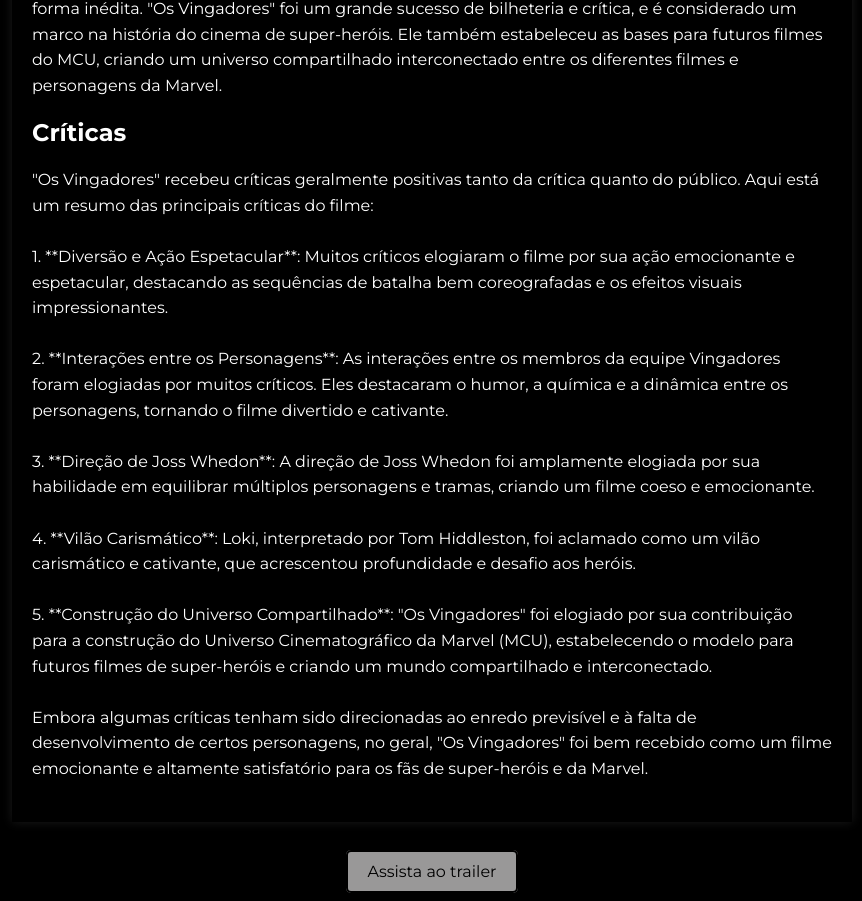
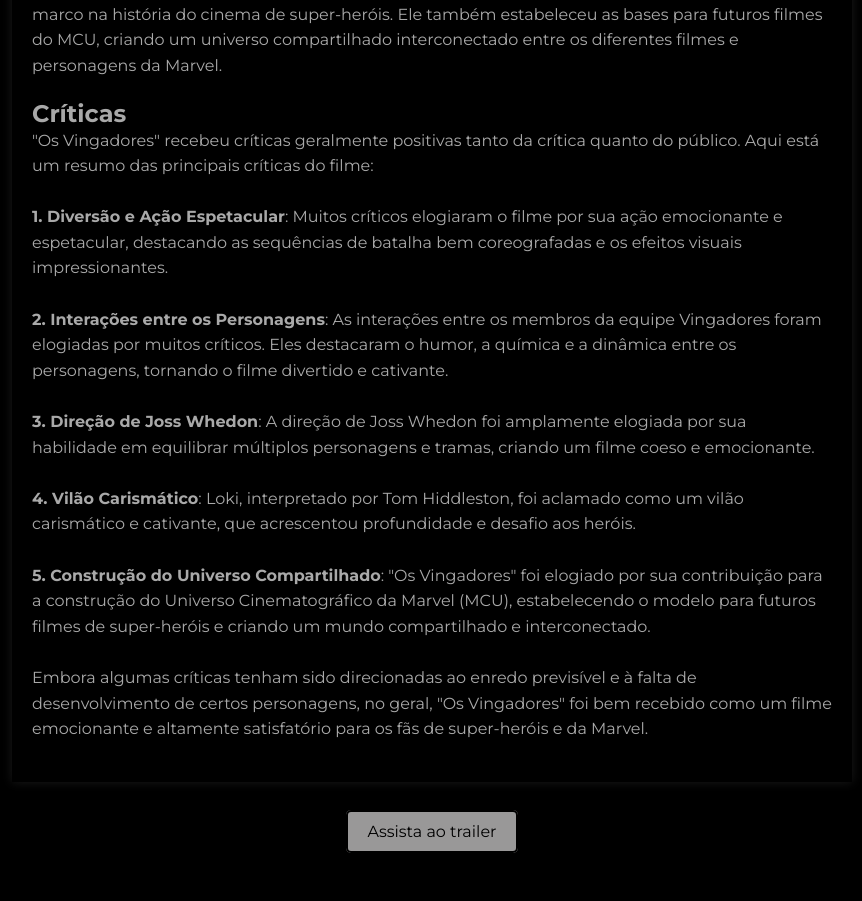
Before and after one commit to KarenAngelis/Vingadores, a plain HTML site: page index.html in a window 1280 px wide. Shown: the part 772-1673 px from the top of the page, without its empty margins (208-1070 px from the left). After the commit the page ends 1633 px from the top, so only its background shows below. Drawn offline with Linux system fonts and the light colour scheme.

Commit message:
fazendo algumas melhorias

```diff
--- a/CSS/style.css
+++ b/CSS/style.css
@@ -1,10 +1,13 @@
 /* Reset de estilos e definição da fonte */
-body {
+* {
   font-family: 'Montserrat', sans-serif;
   margin: 0;
   padding: 0;
-  background-color: #000; /* Cor de fundo preta */
-  color: #fff; /* Cor do texto branco */
+}
+
+body{
+  background-color: #000000;
+  color:darkgray;
 }
 
 /* Estilização do overlay */
--- a/index.html
+++ b/index.html
@@ -35,15 +35,15 @@
             <p>
                 "Os Vingadores" recebeu críticas geralmente positivas tanto da crítica quanto do público. Aqui está um resumo das principais críticas do filme:
                 <br><br>
-                1. **Diversão e Ação Espetacular**: Muitos críticos elogiaram o filme por sua ação emocionante e espetacular, destacando as sequências de batalha bem coreografadas e os efeitos visuais impressionantes.
+                <strong>1. Diversão e Ação Espetacular</strong>: Muitos críticos elogiaram o filme por sua ação emocionante e espetacular, destacando as sequências de batalha bem coreografadas e os efeitos visuais impressionantes.
                 <br><br>
-                2. **Interações entre os Personagens**: As interações entre os membros da equipe Vingadores foram elogiadas por muitos críticos. Eles destacaram o humor, a química e a dinâmica entre os personagens, tornando o filme divertido e cativante.
+                <strong>2. Interações entre os Personagens</strong>: As interações entre os membros da equipe Vingadores foram elogiadas por muitos críticos. Eles destacaram o humor, a química e a dinâmica entre os personagens, tornando o filme divertido e cativante.
                 <br><br>
-                3. **Direção de Joss Whedon**: A direção de Joss Whedon foi amplamente elogiada por sua habilidade em equilibrar múltiplos personagens e tramas, criando um filme coeso e emocionante.
+                <strong>3. Direção de Joss Whedon</strong>: A direção de Joss Whedon foi amplamente elogiada por sua habilidade em equilibrar múltiplos personagens e tramas, criando um filme coeso e emocionante.
                 <br><br>
-                4. **Vilão Carismático**: Loki, interpretado por Tom Hiddleston, foi aclamado como um vilão carismático e cativante, que acrescentou profundidade e desafio aos heróis.
+                <strong>4. Vilão Carismático</strong>: Loki, interpretado por Tom Hiddleston, foi aclamado como um vilão carismático e cativante, que acrescentou profundidade e desafio aos heróis.
                 <br><br>
-                5. **Construção do Universo Compartilhado**: "Os Vingadores" foi elogiado por sua contribuição para a construção do Universo Cinematográfico da Marvel (MCU), estabelecendo o modelo para futuros filmes de super-heróis e criando um mundo compartilhado e interconectado.
+                <strong>5. Construção do Universo Compartilhado</strong>: "Os Vingadores" foi elogiado por sua contribuição para a construção do Universo Cinematográfico da Marvel (MCU), estabelecendo o modelo para futuros filmes de super-heróis e criando um mundo compartilhado e interconectado.
                 <br><br>
                 Embora algumas críticas tenham sido direcionadas ao enredo previsível e à falta de desenvolvimento de certos personagens, no geral, "Os Vingadores" foi bem recebido como um filme emocionante e altamente satisfatório para os fãs de super-heróis e da Marvel.
             </p>
```
